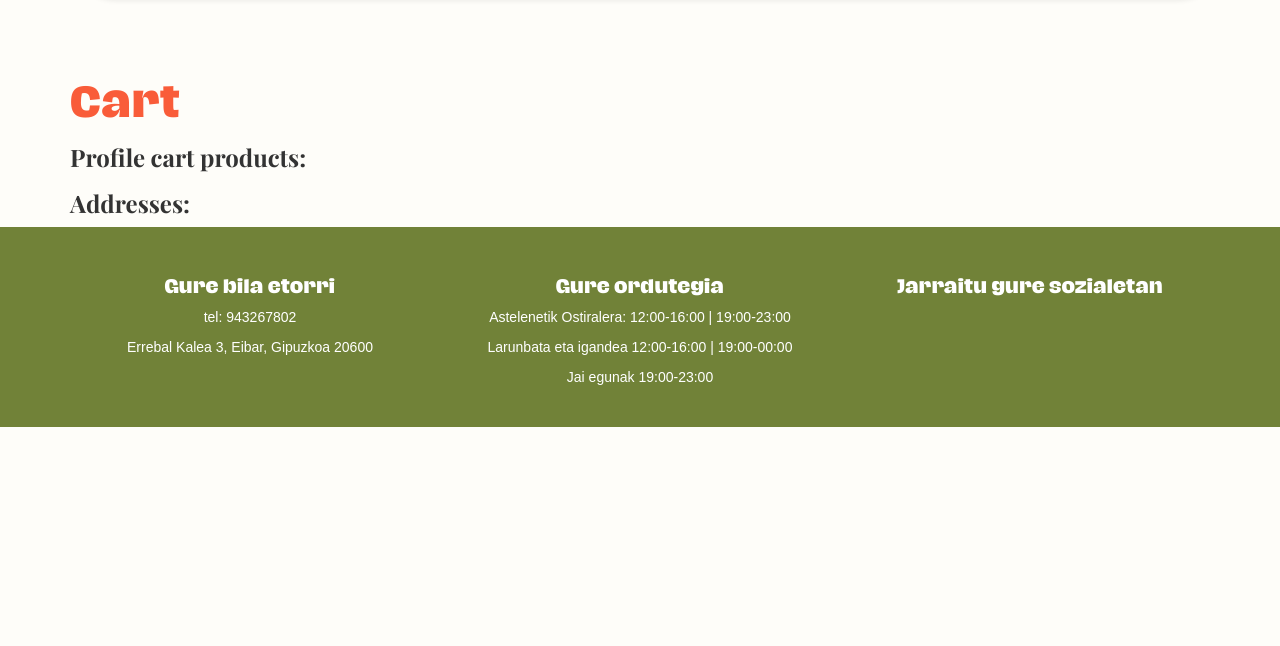
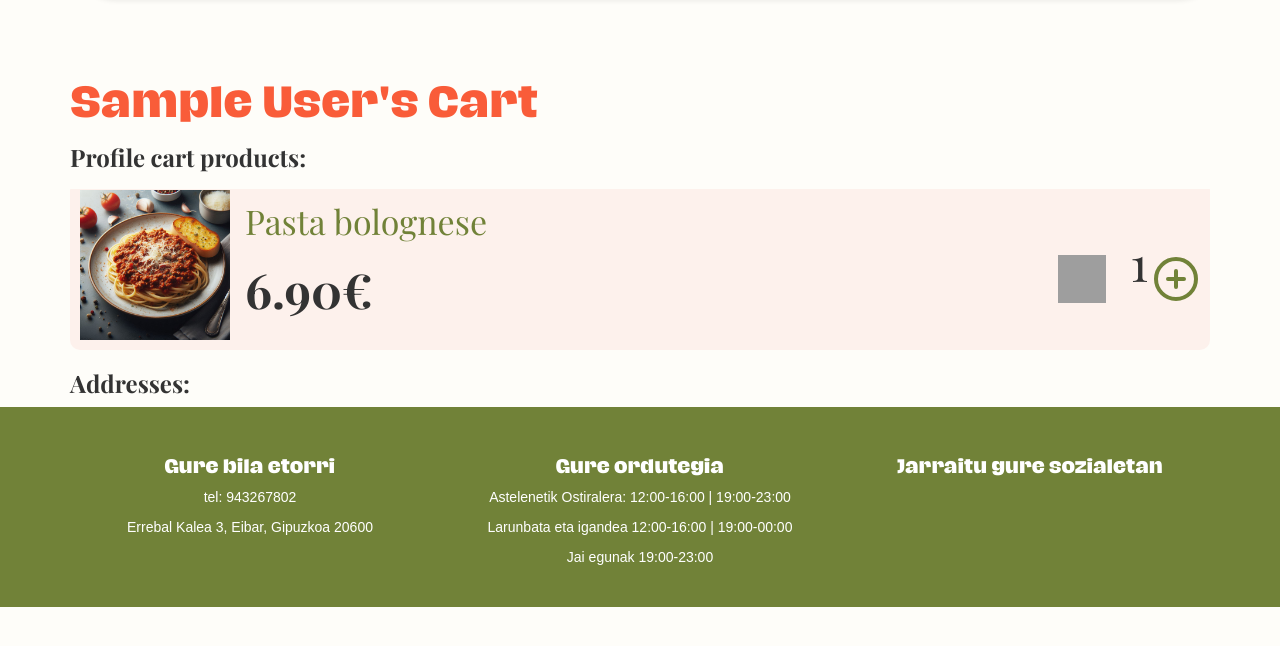
Before and after one commit to garciagorkauni/DeliveryAppNAG, a Django app: template onlybites/onlybites/onlybites_web/templates/onlybites_web/cart.html in a window 1280 px wide. Shown: the part 100-746 px from the top of the page. Run offline with Django 5.2, Linux system fonts and the light colour scheme; the template is opened without the code that fills it: values that come from a table or form of the project are taken from there, others are empty; the visitor is signed in with stand-in values (Sample User, id 1); data comes from the database, SQL or seed files in the repository; some libraries are stand-ins or nearby versions; some web fonts are replaced; grey boxes are pictures that could not be loaded.

Commit message:
style(#50):Create the html for the cart

```diff
--- a/onlybites/onlybites/onlybites_web/templates/onlybites_web/cart.html
+++ b/onlybites/onlybites/onlybites_web/templates/onlybites_web/cart.html
@@ -1,7 +1,8 @@
 {% extends 'onlybites_web/base.html' %}
 {% block content %}
+{% load static %}
 
-<h1>Cart</h1>
+<h1>{{ profile.name }}'s Cart</h1>
 
 <h3>Profile cart products:</h3>
 <ul>
@@ -9,6 +10,60 @@
   <li>{{ product.name }}</li>
   {% endfor %}
 </ul>
+<div id="producto" class="flex fl-justcon-sbetw alg-it-center padd-10 " style="border-radius: 10px;">
+  <div class="flex alg-it-center">
+    <img src="{% static 'img/boloñesa.png' %}" alt="Pasta bolognese" style="width: 150px; height: auto;">
+    <div style="margin-left: 15px;">
+      <p class="cart-product playfair">Pasta bolognese</p>
+      <p class="f-w-bold playfair cart-price">6.90€</p>
+    </div>
+  </div>
+  <div class="display: flex; align-items: center;">
+    <a style="border: none; padding: 5px 10px; border-radius: 5px; margin-right: 10px; cursor: pointer;">
+      <img class="plus-cart"
+      src="{% static 'img/icons/Minus-circle.svg' %}"
+    />
+    </a>
+    <span class="cart-price playfair">1</span>
+    <a>
+      <img class="plus-cart"
+      src="{% static 'img/icons/Plus-circle.svg' %}"
+    />
+    </a>
+  </div>
+</div>
+<!-- <div id="producto">
+  <div
+    class="cart flex fl-direc-row fl-justcon-sbetw align-items-center border-bottom"
+  >
+
+    <div class="cart-img-container flex fl-justcon-sbetw">
+      <img
+        class="cart-image"
+        src="{% static 'img/boloñesa.png' %}"
+        alt="pasta de spaguetis a la boloñesa"
+        style="width: 80px; height: auto; margin-bottom: 5px;"
+      />
+      <div class="fl-direc-column" style="margin-left: 5%;">
+        <p class="cart-product f-w-bold f-zie-18">Pasta Boloinesa</p>
+        <p class="f-w-bold f-zie-16">6.90€</p>
+      </div>
+    </div>
+
+
+    <div class="plus-icon flex" id="add-product" style="align-self: center">
+      <img
+      src="{% static 'img/icons/Plus-circle.svg' %}"
+      style="width: 24px; height: 24px; cursor: pointer"
+    />
+      <p>1</p>
+      <img
+        src="{% static 'img/icons/Plus-circle.svg' %}"
+        style="width: 24px; height: 24px; cursor: pointer"
+      />
+    </div>
+  </div>
+</div> -->
 
 <h3>Addresses:</h3>
 <ul>
```
Lines whose indentation alone changed are shown as unchanged.
